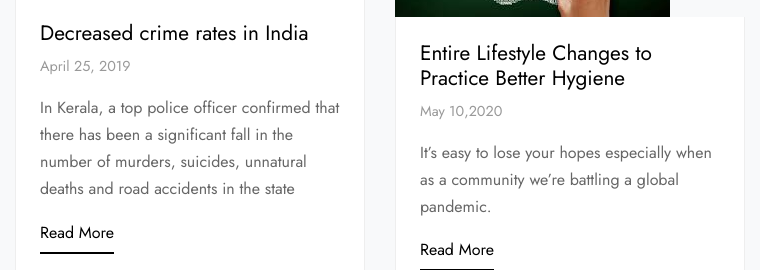
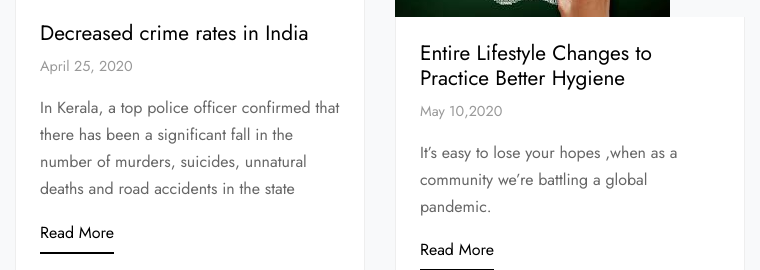
Before and after one commit to Anmolreshi/team1, a plain HTML site: page index.html in a window 1280 px wide. Shown: the part 5088-5358 px from the top of the page, 450-1210 px from the left. Drawn offline with Linux system fonts and the light colour scheme; files whose address does not match are found by name.

Commit message:
Update index.html

```diff
--- a/index.html
+++ b/index.html
@@ -378,7 +378,7 @@
                 <img src="images/crime1.png" alt="Image" class="img-fluid"></a>
               <div class="p-4 bg-white">
                 <h3><a href="https://indianexpress.com/article/india/coronavirus-covid-19-crime-rate-road-accidents-suicides-6386519/">Decreased crime rates in India</a></h3>
-                <span class="date">April 25, 2019</span>
+                <span class="date">April 25, 2020</span>
                 <p>In Kerala, a top police officer confirmed that there has been a significant fall in the number of murders, suicides,
                   unnatural deaths and road accidents in the state</p>
                 <p class="more"><a href="https://indianexpress.com/article/india/coronavirus-covid-19-crime-rate-road-accidents-suicides-6386519/">Read More</a></p>
@@ -394,7 +394,7 @@
                 <h3><a href="https://surveysparrow.com/blog/positive-impacts-to-look-forward-to-post-covid-19-pandemic/">Entire Lifestyle Changes to Practice Better
                                                Hygiene</a></h3>
                 <span class="date">May 10,2020</span>
-                <p>It’s easy to lose your hopes especially when as a community we’re battling a global pandemic.</p>
+                <p>It’s easy to lose your hopes ,when as a community we’re battling a global pandemic.</p>
 
                 <p class="more"><a href="https://surveysparrow.com/blog/positive-impacts-to-look-forward-to-post-covid-19-pandemic/">Read More</a></p>
               </div>
```
